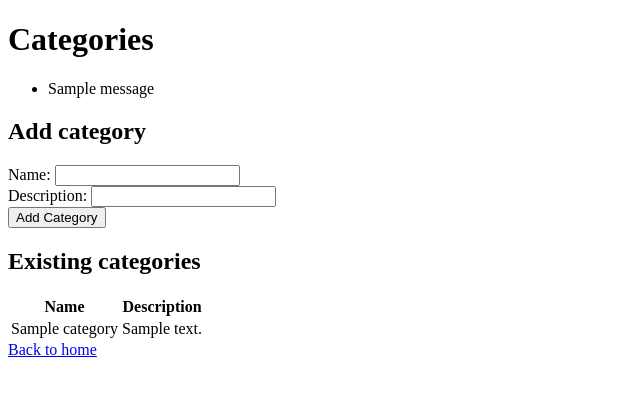
After one commit to CaddisMaster/budget-buddy-archive, a Flask app: page /categories in a window 1280 px wide. The commit adds this page. Shown: the top 396 px of the page, without its empty margins (0-640 px from the left). Run offline with Flask 3, Linux system fonts and the light colour scheme; one stand-in notice (Sample message) is shown; a database or web service that is not in the repository returns one stand-in record (values such as "Sample title"); some libraries are stand-ins or nearby versions.

Commit message:
add category management and transaction history pages

```diff
--- a/app/routes.py
+++ b/app/routes.py
@@ -12,14 +12,15 @@ def new_transaction():
         amount = request.form['amount']
         description = request.form['description']
         transaction_date = request.form['transaction_date']
+        category_id = request.form['category_id']
         conn = None
         cursor = None
         try:
             conn = get_db_connection()
             cursor = conn.cursor()
             cursor.execute(
-                "INSERT INTO transactions (amount, description, transaction_date) VALUES (%s, %s, %s)",
-                (amount, description, transaction_date)
+                "INSERT INTO transactions (amount, description, transaction_date, category_id) VALUES (%s, %s, %s, %s)",
+                (amount, description, transaction_date, category_id)
             )
             conn.commit()
             flash('Transaction added successfully')
@@ -33,4 +34,49 @@ def new_transaction():
             if conn:
                 conn.close()
         return redirect(url_for('new_transaction'))
-    return render_template('new_transaction.html')
+    conn = get_db_connection()
+    cursor = conn.cursor()
+    cursor.execute("SELECT id, name FROM categories ORDER BY name")
+    all_categories = cursor.fetchall()
+    cursor.close()
+    conn.close()
+    return render_template('new_transaction.html', categories=all_categories)
+
+@app.route('/categories', methods=['GET', 'POST'])
+def categories():
+    conn = get_db_connection()
+    cursor = conn.cursor()
+    if request.method == 'POST':
+        name = request.form['name'].strip()
+        description = request.form.get('description', '').strip()
+        try:
+            cursor.execute(
+                "INSERT INTO categories (name, description) VALUES (%s, %s)",
+                (name, description)
+            )
+            conn.commit()
+            flash('Category added successfully')
+        except Exception as e:
+            flash(f'Error: {e}')
+            conn.rollback()
+        return redirect(url_for('categories'))
+    cursor.execute("SELECT id, name, description FROM categories ORDER BY name")
+    all_categories = cursor.fetchall()
+    cursor.close()
+    conn.close()
+    return render_template('categories.html', categories=all_categories)
+
+@app.route('/transactions')
+def transactions():
+    conn = get_db_connection()
+    cursor = conn.cursor()
+    cursor.execute("""
+        SELECT t.id, t.amount, t.description, c.name, t.transaction_date
+        FROM transactions t
+        LEFT JOIN categories c ON t.category_id = c.id
+        ORDER BY t.transaction_date DESC
+    """)
+    all_transactions = cursor.fetchall()
+    cursor.close()
+    conn.close()
+    return render_template('history.html', transactions=all_transactions)
--- /dev/null
+++ b/app/templates/categories.html
@@ -0,0 +1,24 @@
+<!DOCTYPE html>
+<html>
+<head><title>Categories</title></head>
+<body>
+    <h1>Categories</h1>
+    {% with messages = get_flashed_messages() %}
+    {% if messages %}<ul>{% for m in messages %}<li>{{ m }}</li>{% endfor %}</ul>{% endif %}
+    {% endwith %}
+    <h2>Add category</h2>
+    <form method="post">
+        <label>Name: <input type="text" name="name" required></label><br>
+        <label>Description: <input type="text" name="description"></label><br>
+        <button type="submit">Add Category</button>
+    </form>
+    <h2>Existing categories</h2>
+    <table>
+        <tr><th>Name</th><th>Description</th></tr>
+        {% for cat in categories %}
+        <tr><td>{{ cat[1] }}</td><td>{{ cat[2] }}</td></tr>
+        {% endfor %}
+    </table>
+    <a href="/">Back to home</a>
+</body>
+</html>
```
Also changed, not shown: app/templates/history.html (added, +21 -0 lines), app/templates/index.html (+6 -5 lines), app/templates/new_transaction.html (+8 -0 lines).
